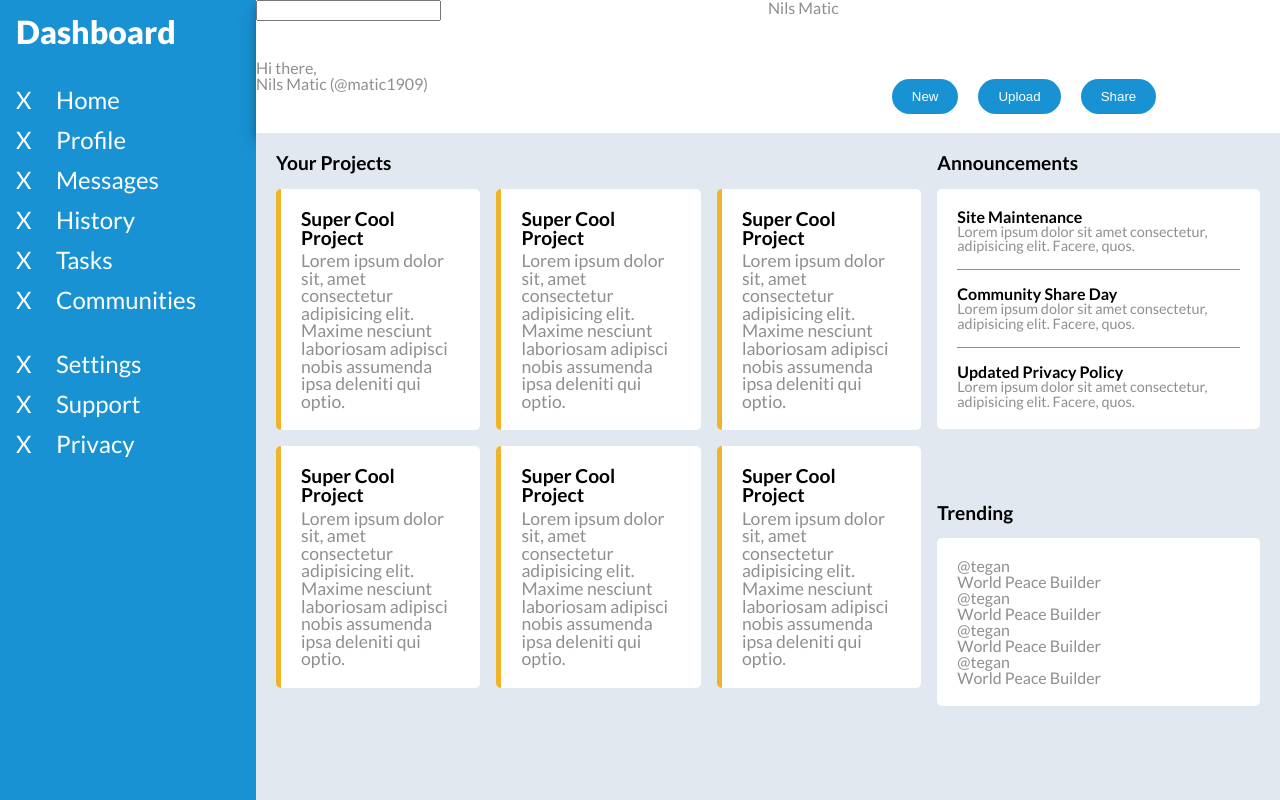
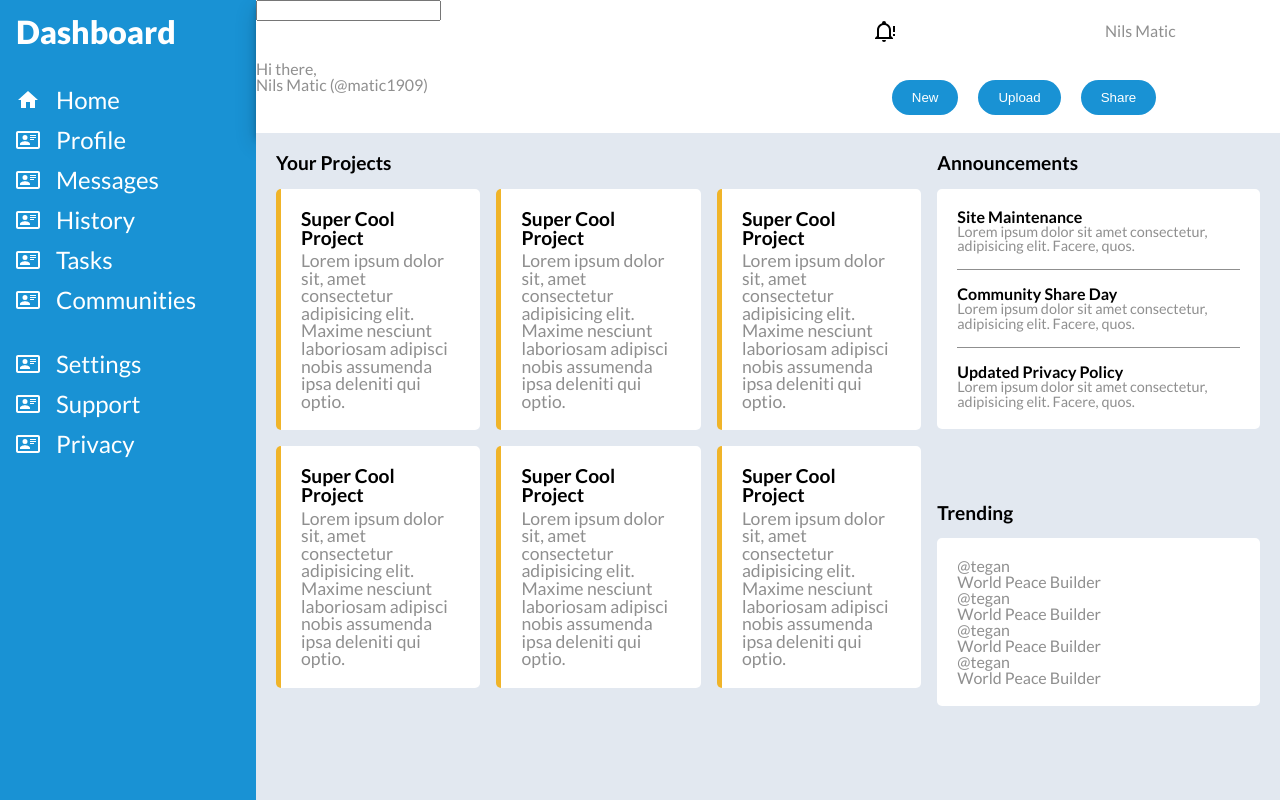
Before and after one commit to matic1909/admin-dashboard, a plain HTML site: page index.html in a window 1280 px wide. Drawn offline with Linux system fonts and the light colour scheme.

Commit message:
added some svgs

```diff
--- a/index.html
+++ b/index.html
@@ -18,25 +18,70 @@
       <div class="sidebar">
         <div class="logo"><p>Dashboard</p></div>
         <ul class="links links-top">
-          <p>X</p>
+          <svg style="width: 24px; height: 24px" viewBox="0 0 24 24">
+            <path
+              fill="currentColor"
+              d="M10,20V14H14V20H19V12H22L12,3L2,12H5V20H10Z"
+            />
+          </svg>
           <li><a href="#">Home</a></li>
-          <p>X</p>
+          <svg style="width: 24px; height: 24px" viewBox="0 0 24 24">
+            <path
+              fill="currentColor"
+              d="M22,3H2C0.91,3.04 0.04,3.91 0,5V19C0.04,20.09 0.91,20.96 2,21H22C23.09,20.96 23.96,20.09 24,19V5C23.96,3.91 23.09,3.04 22,3M22,19H2V5H22V19M14,17V15.75C14,14.09 10.66,13.25 9,13.25C7.34,13.25 4,14.09 4,15.75V17H14M9,7A2.5,2.5 0 0,0 6.5,9.5A2.5,2.5 0 0,0 9,12A2.5,2.5 0 0,0 11.5,9.5A2.5,2.5 0 0,0 9,7M14,7V8H20V7H14M14,9V10H20V9H14M14,11V12H18V11H14"
+            />
+          </svg>
           <li><a href="#">Profile</a></li>
-          <p>X</p>
+          <svg style="width: 24px; height: 24px" viewBox="0 0 24 24">
+            <path
+              fill="currentColor"
+              d="M22,3H2C0.91,3.04 0.04,3.91 0,5V19C0.04,20.09 0.91,20.96 2,21H22C23.09,20.96 23.96,20.09 24,19V5C23.96,3.91 23.09,3.04 22,3M22,19H2V5H22V19M14,17V15.75C14,14.09 10.66,13.25 9,13.25C7.34,13.25 4,14.09 4,15.75V17H14M9,7A2.5,2.5 0 0,0 6.5,9.5A2.5,2.5 0 0,0 9,12A2.5,2.5 0 0,0 11.5,9.5A2.5,2.5 0 0,0 9,7M14,7V8H20V7H14M14,9V10H20V9H14M14,11V12H18V11H14"
+            />
+          </svg>
           <li><a href="#">Messages</a></li>
-          <p>X</p>
+          <svg style="width: 24px; height: 24px" viewBox="0 0 24 24">
+            <path
+              fill="currentColor"
+              d="M22,3H2C0.91,3.04 0.04,3.91 0,5V19C0.04,20.09 0.91,20.96 2,21H22C23.09,20.96 23.96,20.09 24,19V5C23.96,3.91 23.09,3.04 22,3M22,19H2V5H22V19M14,17V15.75C14,14.09 10.66,13.25 9,13.25C7.34,13.25 4,14.09 4,15.75V17H14M9,7A2.5,2.5 0 0,0 6.5,9.5A2.5,2.5 0 0,0 9,12A2.5,2.5 0 0,0 11.5,9.5A2.5,2.5 0 0,0 9,7M14,7V8H20V7H14M14,9V10H20V9H14M14,11V12H18V11H14"
+            />
+          </svg>
           <li><a href="#">History</a></li>
-          <p>X</p>
+          <svg style="width: 24px; height: 24px" viewBox="0 0 24 24">
+            <path
+              fill="currentColor"
+              d="M22,3H2C0.91,3.04 0.04,3.91 0,5V19C0.04,20.09 0.91,20.96 2,21H22C23.09,20.96 23.96,20.09 24,19V5C23.96,3.91 23.09,3.04 22,3M22,19H2V5H22V19M14,17V15.75C14,14.09 10.66,13.25 9,13.25C7.34,13.25 4,14.09 4,15.75V17H14M9,7A2.5,2.5 0 0,0 6.5,9.5A2.5,2.5 0 0,0 9,12A2.5,2.5 0 0,0 11.5,9.5A2.5,2.5 0 0,0 9,7M14,7V8H20V7H14M14,9V10H20V9H14M14,11V12H18V11H14"
+            />
+          </svg>
           <li><a href="#">Tasks</a></li>
-          <p>X</p>
+          <svg style="width: 24px; height: 24px" viewBox="0 0 24 24">
+            <path
+              fill="currentColor"
+              d="M22,3H2C0.91,3.04 0.04,3.91 0,5V19C0.04,20.09 0.91,20.96 2,21H22C23.09,20.96 23.96,20.09 24,19V5C23.96,3.91 23.09,3.04 22,3M22,19H2V5H22V19M14,17V15.75C14,14.09 10.66,13.25 9,13.25C7.34,13.25 4,14.09 4,15.75V17H14M9,7A2.5,2.5 0 0,0 6.5,9.5A2.5,2.5 0 0,0 9,12A2.5,2.5 0 0,0 11.5,9.5A2.5,2.5 0 0,0 9,7M14,7V8H20V7H14M14,9V10H20V9H14M14,11V12H18V11H14"
+            />
+          </svg>
           <li><a href="#">Communities</a></li>
         </ul>
         <ul class="links links-bottom">
-          <p>X</p>
+          <svg style="width: 24px; height: 24px" viewBox="0 0 24 24">
+            <path
+              fill="currentColor"
+              d="M22,3H2C0.91,3.04 0.04,3.91 0,5V19C0.04,20.09 0.91,20.96 2,21H22C23.09,20.96 23.96,20.09 24,19V5C23.96,3.91 23.09,3.04 22,3M22,19H2V5H22V19M14,17V15.75C14,14.09 10.66,13.25 9,13.25C7.34,13.25 4,14.09 4,15.75V17H14M9,7A2.5,2.5 0 0,0 6.5,9.5A2.5,2.5 0 0,0 9,12A2.5,2.5 0 0,0 11.5,9.5A2.5,2.5 0 0,0 9,7M14,7V8H20V7H14M14,9V10H20V9H14M14,11V12H18V11H14"
+            />
+          </svg>
           <li><a href="#">Settings</a></li>
-          <p>X</p>
+          <svg style="width: 24px; height: 24px" viewBox="0 0 24 24">
+            <path
+              fill="currentColor"
+              d="M22,3H2C0.91,3.04 0.04,3.91 0,5V19C0.04,20.09 0.91,20.96 2,21H22C23.09,20.96 23.96,20.09 24,19V5C23.96,3.91 23.09,3.04 22,3M22,19H2V5H22V19M14,17V15.75C14,14.09 10.66,13.25 9,13.25C7.34,13.25 4,14.09 4,15.75V17H14M9,7A2.5,2.5 0 0,0 6.5,9.5A2.5,2.5 0 0,0 9,12A2.5,2.5 0 0,0 11.5,9.5A2.5,2.5 0 0,0 9,7M14,7V8H20V7H14M14,9V10H20V9H14M14,11V12H18V11H14"
+            />
+          </svg>
           <li><a href="#">Support</a></li>
-          <p>X</p>
+          <svg style="width: 24px; height: 24px" viewBox="0 0 24 24">
+            <path
+              fill="currentColor"
+              d="M22,3H2C0.91,3.04 0.04,3.91 0,5V19C0.04,20.09 0.91,20.96 2,21H22C23.09,20.96 23.96,20.09 24,19V5C23.96,3.91 23.09,3.04 22,3M22,19H2V5H22V19M14,17V15.75C14,14.09 10.66,13.25 9,13.25C7.34,13.25 4,14.09 4,15.75V17H14M9,7A2.5,2.5 0 0,0 6.5,9.5A2.5,2.5 0 0,0 9,12A2.5,2.5 0 0,0 11.5,9.5A2.5,2.5 0 0,0 9,7M14,7V8H20V7H14M14,9V10H20V9H14M14,11V12H18V11H14"
+            />
+          </svg>
           <li><a href="#">Privacy</a></li>
         </ul>
       </div>
@@ -45,6 +90,12 @@
           <input type="text" />
         </div>
         <div class="account-info">
+          <svg style="width: 24px; height: 24px" viewBox="0 0 24 24">
+            <path
+              fill="currentColor"
+              d="M12 2A2 2 0 0 0 10 4A2 2 0 0 0 10 4.29C7.12 5.14 5 7.82 5 11V17L3 19V20H21V19L19 17V11C19 7.82 16.88 5.14 14 4.29A2 2 0 0 0 14 4A2 2 0 0 0 12 2M12 6A5 5 0 0 1 17 11V18H7V11A5 5 0 0 1 12 6M21 7V13H23V7H21M21 15V17H23V15H21M10 21A2 2 0 0 0 12 23A2 2 0 0 0 14 21H10Z"
+            />
+          </svg>
           <p class="acocunt-info-name">Nils Matic</p>
         </div>
         <div class="greeting">
--- a/style.css
+++ b/style.css
@@ -166,6 +166,12 @@ button {
   box-shadow: rgba(0, 0, 0, 0.19) 0px 10px 20px, rgba(0, 0, 0, 0.23) 0px 6px 6px;
 }
 
+.account-info {
+  display: flex;
+  align-items: center;
+  justify-content: space-around;
+}
+
 .buttons {
   display: flex;
   align-items: center;
```
